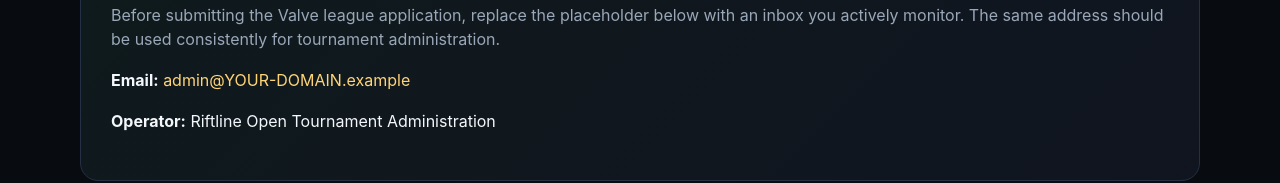
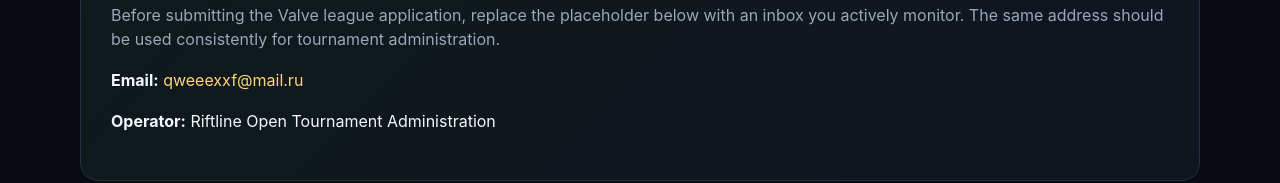
Before and after one commit to qweeexxf-sudo/Amateur-league, a website: page public/index.html in a window 1280 px wide. Shown: the part 3079-3262 px from the top of the page. Drawn offline with Linux system fonts and the light colour scheme.

Commit message:
Set official tournament contact email

```diff
--- a/public/index.html
+++ b/public/index.html
@@ -5,4 +5,4 @@
 <section id="format"><div class="w"><div class="head"><div><div class="tag">02 / Format</div><h2>16 teams. Group stage into playoffs.</h2></div><p>Group stage matches are best-of-three. The top teams advance to a single-elimination playoff bracket. Grand Final is best-of-five. Exact bracket seeding is published after registration closes.</p></div><div class="rules"><div class="card"><h3>Lobby settings</h3><p>Game mode: Captains Mode · Cheats: disabled · Spectators: enabled · Server: Europe · Lobby hosted by tournament administration.</p></div><div class="card"><h3>Series</h3><p>Group stage and playoffs: BO3. Grand Final: BO5. Side/pick procedure is communicated to captains before each series.</p></div></div></div></section>
 <section id="schedule"><div class="w"><div class="head"><div><div class="tag">03 / Schedule</div><h2>November 2026</h2></div><p>Dates are intentionally published well ahead of the event so teams and tournament services have time to prepare.</p></div><div class="schedule"><div class="row"><b>Oct 7–25</b><span>Team applications</span><span class="muted">Registration</span></div><div class="row"><b>Nov 7–8</b><span>Group stage</span><span class="muted">BO3</span></div><div class="row"><b>Nov 14</b><span>Playoffs</span><span class="muted">BO3</span></div><div class="row"><b>Nov 15</b><span>Grand Final</span><span class="muted">BO5</span></div></div></div></section>
 <section id="rules"><div class="w"><div class="head"><div><div class="tag">04 / Rules</div><h2>Core tournament rules</h2></div><p>Full rules may be expanded before registration closes; material competitive changes will not be introduced after the event begins.</p></div><div class="rules"><div class="card"><h3>Eligibility</h3><p>Players must use the Steam/Dota account registered with their team. Account substitution requires administrator approval.</p></div><div class="card"><h3>Conduct</h3><p>Cheating, match fixing, account sharing and intentional abuse of game-breaking exploits are prohibited.</p></div><div class="card"><h3>Lobby & delays</h3><p>Teams must join the assigned lobby on time. Technical issues must be reported to administration immediately.</p></div><div class="card"><h3>Administration</h3><p>Administrators resolve disputes using available lobby, match and communication records. Decisions apply consistently to all participants.</p></div></div><div class="notice" style="margin-top:14px"><b>Community streaming</b><div class="muted">Community streams may use DotaTV and their own original production. No exclusive broadcast audio or camera feed is granted by this page.</div></div></div></section>
-<section id="contact"><div class="w"><div class="contact"><div class="tag">05 / Official contact</div><h2>Tournament administration</h2><p class="muted">Before submitting the Valve league application, replace the placeholder below with an inbox you actively monitor. The same address should be used consistently for tournament administration.</p><p><b>Email:</b> <span style="color:#ffd477">admin@YOUR-DOMAIN.example</span></p><p><b>Operator:</b> Riftline Open Tournament Administration</p></div></div></section></main><footer><div class="w">Riftline Open is an independent community tournament. Dota and Dota 2 are trademarks of Valve Corporation. This website does not imply sponsorship or endorsement by Valve.</div></footer></body></html>
+<section id="contact"><div class="w"><div class="contact"><div class="tag">05 / Official contact</div><h2>Tournament administration</h2><p class="muted">Before submitting the Valve league application, replace the placeholder below with an inbox you actively monitor. The same address should be used consistently for tournament administration.</p><p><b>Email:</b> <span style="color:#ffd477">qweeexxf@mail.ru</span></p><p><b>Operator:</b> Riftline Open Tournament Administration</p></div></div></section></main><footer><div class="w">Riftline Open is an independent community tournament. Dota and Dota 2 are trademarks of Valve Corporation. This website does not imply sponsorship or endorsement by Valve.</div></footer></body></html>
```
